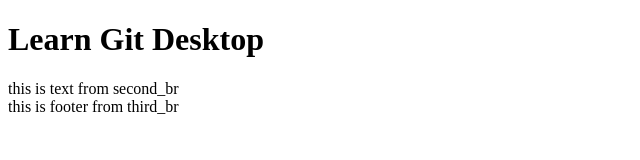
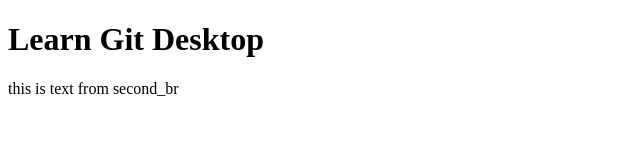
Before and after one commit to SarunUampramorn/git-desktop, a plain HTML site: page index.html in a window 1280 px wide. Shown: the whole page, without its empty margins (0-640 px from the left). Drawn offline with Linux system fonts and the light colour scheme.

Commit message:
Revert "Merge pull request #2 from SarunUampramorn/third_br"
This reverts commit 8ef28f24a4c6a8dff2ca1171bf3ed0194a39964f, reversing
changes made to c097b52ccff6ac656f6d4ad8445476527f3a6350.

```diff
--- a/index.html
+++ b/index.html
@@ -10,8 +10,5 @@
     <main>
         this is text from second_br
     </main>
-    <footer>
-        this is footer from third_br
-    </footer>
 </body>
 </html>
```
